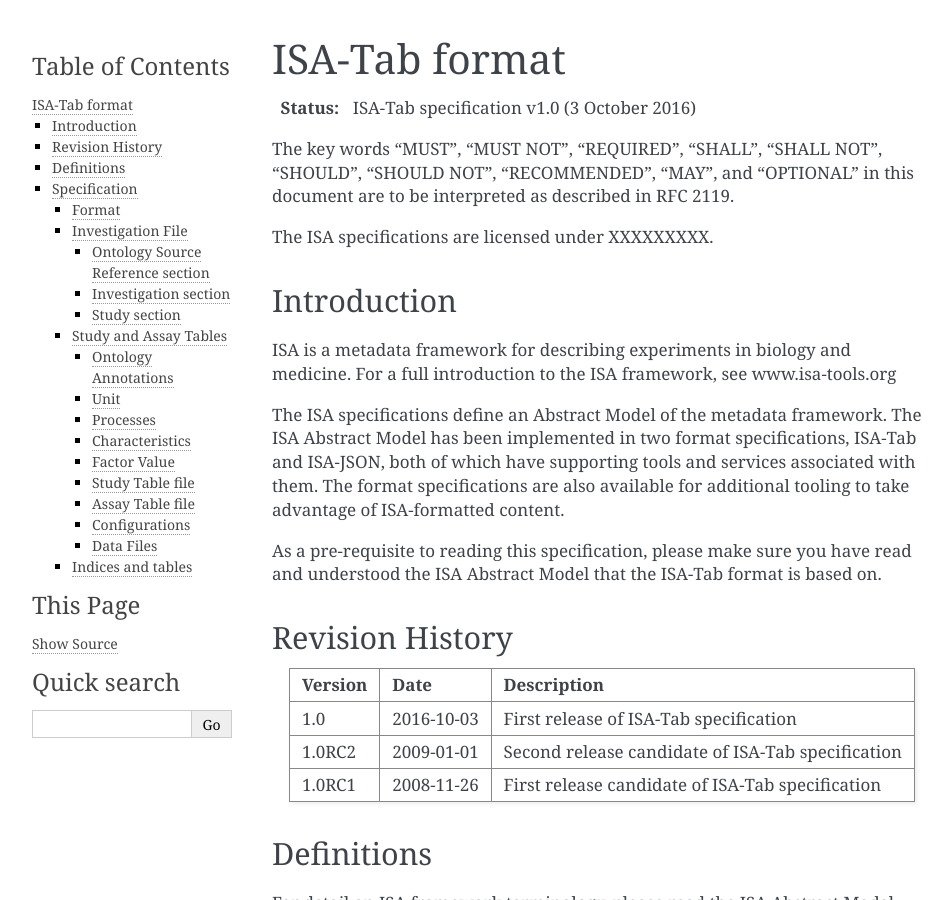
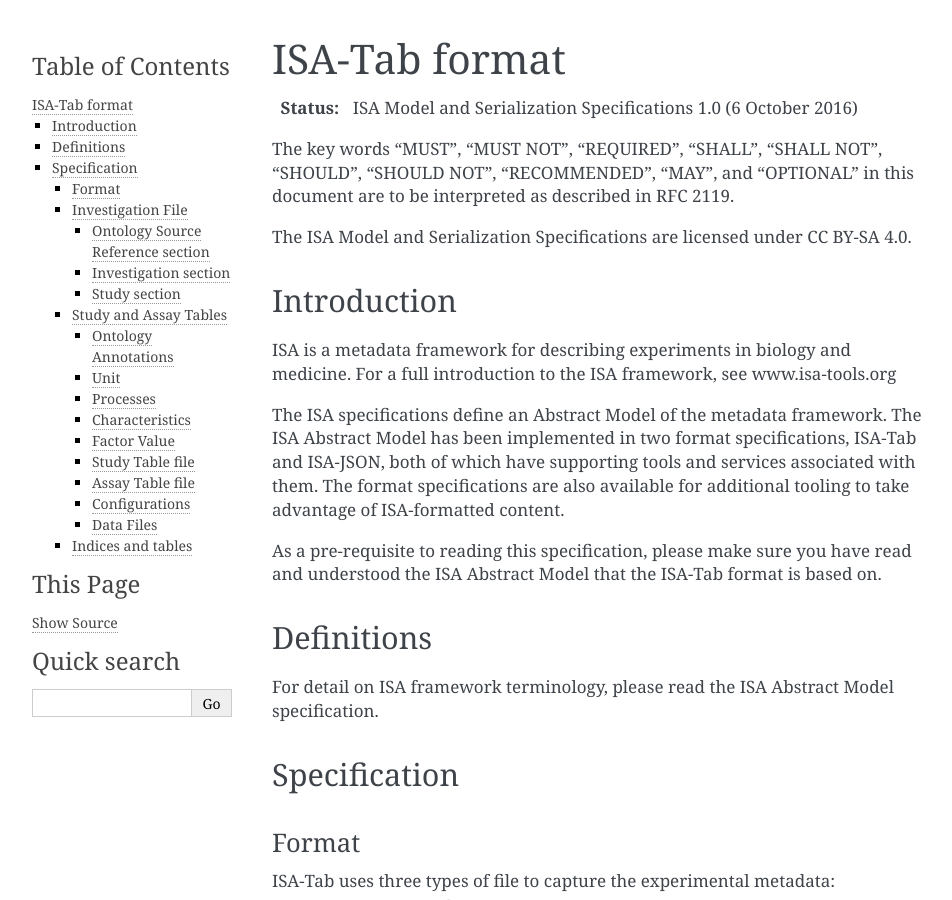
Before and after one commit to ISA-tools/isa-specs, a Sphinx documentation site: the page built from source/isatab.rst, in a window 1280 px wide and 900 px high. Shown: the whole window, without its empty margins (148-1100 px from the left). Built offline with Sphinx 7.4.7, drawn with Linux system fonts in a browser that asks for light colours.

Commit message:
Update titles, versioning and license

```diff
--- a/source/index.rst
+++ b/source/index.rst
@@ -1,5 +1,5 @@
-ISA Specifications
-==================
+ISA Model and Serialization Specifications
+==========================================
 
 .. include:: abstract.rst
 
--- a/source/isatab.rst
+++ b/source/isatab.rst
@@ -2,12 +2,12 @@
 ISA-Tab format
 ==============
 
-:Status: ISA-Tab specification v1.0 (3 October 2016)
+:Status: ISA Model and Serialization Specifications 1.0 (6 October 2016)
 
 The key words "MUST", "MUST NOT", "REQUIRED", "SHALL", "SHALL NOT", "SHOULD", "SHOULD NOT", "RECOMMENDED", "MAY", and
 "OPTIONAL" in this document are to be interpreted as described in RFC 2119.
 
-The ISA specifications are licensed under XXXXXXXXX.
+The ISA Model and Serialization Specifications are licensed under CC BY-SA 4.0.
 
 ------------
 Introduction
@@ -21,19 +21,6 @@ them. The format specifications are also available for additional tooling to tak
 
 As a pre-requisite to reading this specification, please make sure you have read and understood the ISA Abstract Model
 that the ISA-Tab format is based on.
-
-----------------
-Revision History
-----------------
-+---------+------------+---------------------------------------------------+
-| Version | Date       | Description                                       |
-+=========+============+===================================================+
-| 1.0     | 2016-10-03 | First release of ISA-Tab specification            |
-+---------+------------+---------------------------------------------------+
-| 1.0RC2  | 2009-01-01 | Second release candidate of ISA-Tab specification |
-+---------+------------+---------------------------------------------------+
-| 1.0RC1  | 2008-11-26 | First release candidate of ISA-Tab specification  |
-+---------+------------+---------------------------------------------------+
 
 -----------
 Definitions
```
Also changed, not shown: source/abstract-model.rst (+11 -7 lines), source/isajson.rst (+2 -11 lines).
